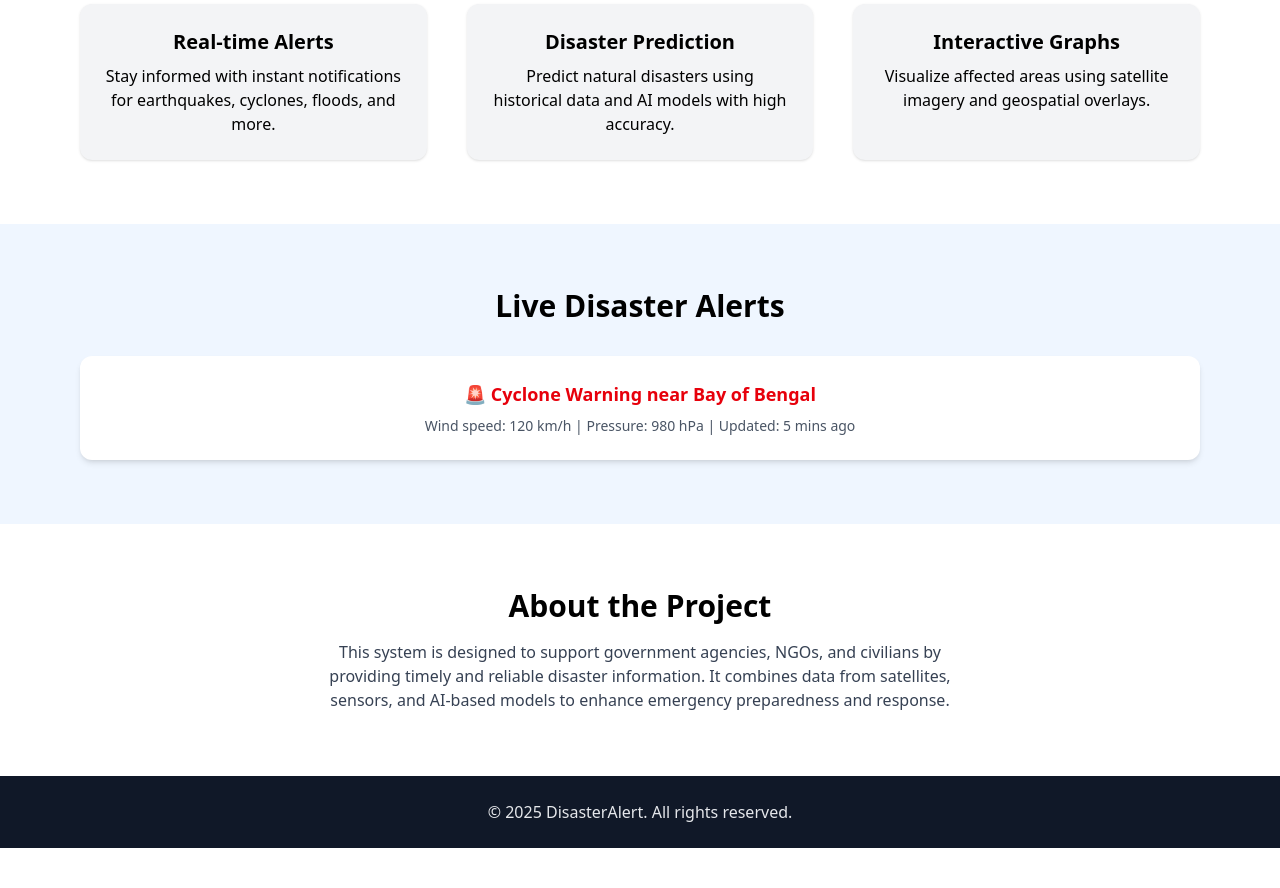
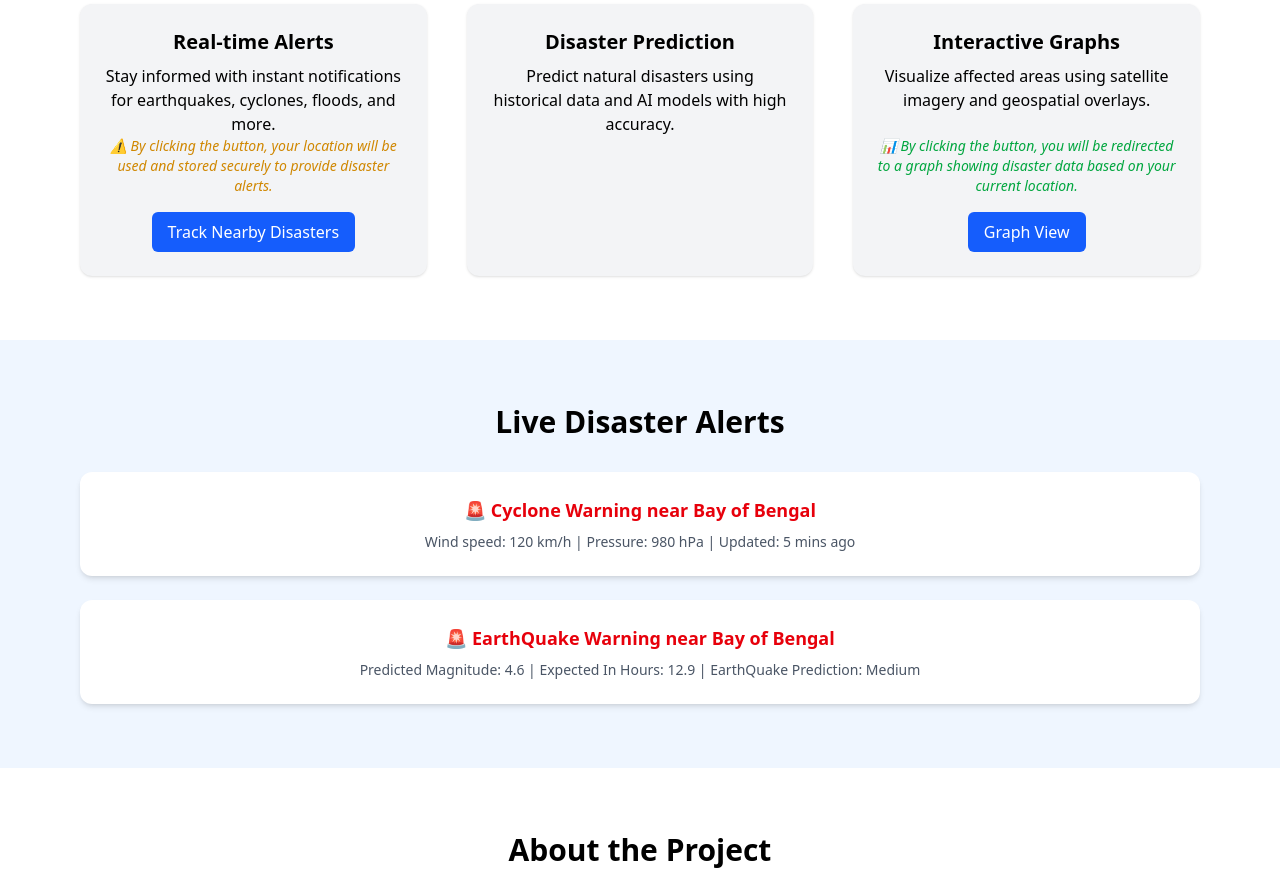
Before and after one commit to Brij123987/Hackathon-Project, a React (Vite) app: page / in a window 1280 px wide. Shown: the part 620-1508 px from the top of the page. Before the commit the page ends 1468 px from the top, so only its background shows below. Built offline with nearby package versions, Linux system fonts and the light colour scheme.

Commit message:
added the button on the home page

```diff
--- a/src/components/homepage/Features.jsx
+++ b/src/components/homepage/Features.jsx
@@ -6,15 +6,40 @@ function Features () {
           <div className="p-6 bg-gray-100 rounded-xl shadow-sm">
             <h3 className="text-xl font-semibold mb-2">Real-time Alerts</h3>
             <p>Stay informed with instant notifications for earthquakes, cyclones, floods, and more.</p>
+            <p className="text-sm text-yellow-600 mb-4 italic">
+            ⚠️ By clicking the button, your location will be used and stored securely to provide disaster alerts.
+            </p>
+
+            <button
+                className="px-4 py-2 bg-blue-600 text-white rounded-md font-medium hover:bg-blue-700 transition"
+            >
+                Track Nearby Disasters
+            </button>
           </div>
+
+
           <div className="p-6 bg-gray-100 rounded-xl shadow-sm">
             <h3 className="text-xl font-semibold mb-2">Disaster Prediction</h3>
             <p>Predict natural disasters using historical data and AI models with high accuracy.</p>
           </div>
+
+
           <div className="p-6 bg-gray-100 rounded-xl shadow-sm">
             <h3 className="text-xl font-semibold mb-2">Interactive Graphs</h3>
             <p>Visualize affected areas using satellite imagery and geospatial overlays.</p>
+
+            <br></br>
+            <p className="text-sm text-green-600 mb-4 italic">
+                📊 By clicking the button, you will be redirected to a graph showing disaster data based on your current location.
+            </p>
+            <button
+                className="px-4 py-2 bg-blue-600 text-white rounded-md font-medium hover:bg-blue-700 transition"
+            >
+                Graph View
+            </button>
           </div>
+
+
         </div>
       </section>
     );
--- a/src/components/homepage/LiveAlerts.jsx
+++ b/src/components/homepage/LiveAlerts.jsx
@@ -6,7 +6,16 @@ function LiveAlerts () {
                 <p className="text-lg font-semibold text-red-600">🚨 Cyclone Warning near Bay of Bengal</p>
                 <p className="text-sm text-gray-600 mt-2">Wind speed: 120 km/h | Pressure: 980 hPa | Updated: 5 mins ago</p>
             </div>
+            <br></br>
+            <div className="bg-white p-6 rounded-xl shadow-md text-center">
+                <p className="text-lg font-semibold text-red-600">🚨 EarthQuake Warning near Bay of Bengal</p>
+                <p className="text-sm text-gray-600 mt-2">Predicted Magnitude: 4.6 | Expected In Hours: 12.9 | EarthQuake Prediction: Medium</p>
+            </div>
         </section>
+
+
+
+
     );
 }
 
```
